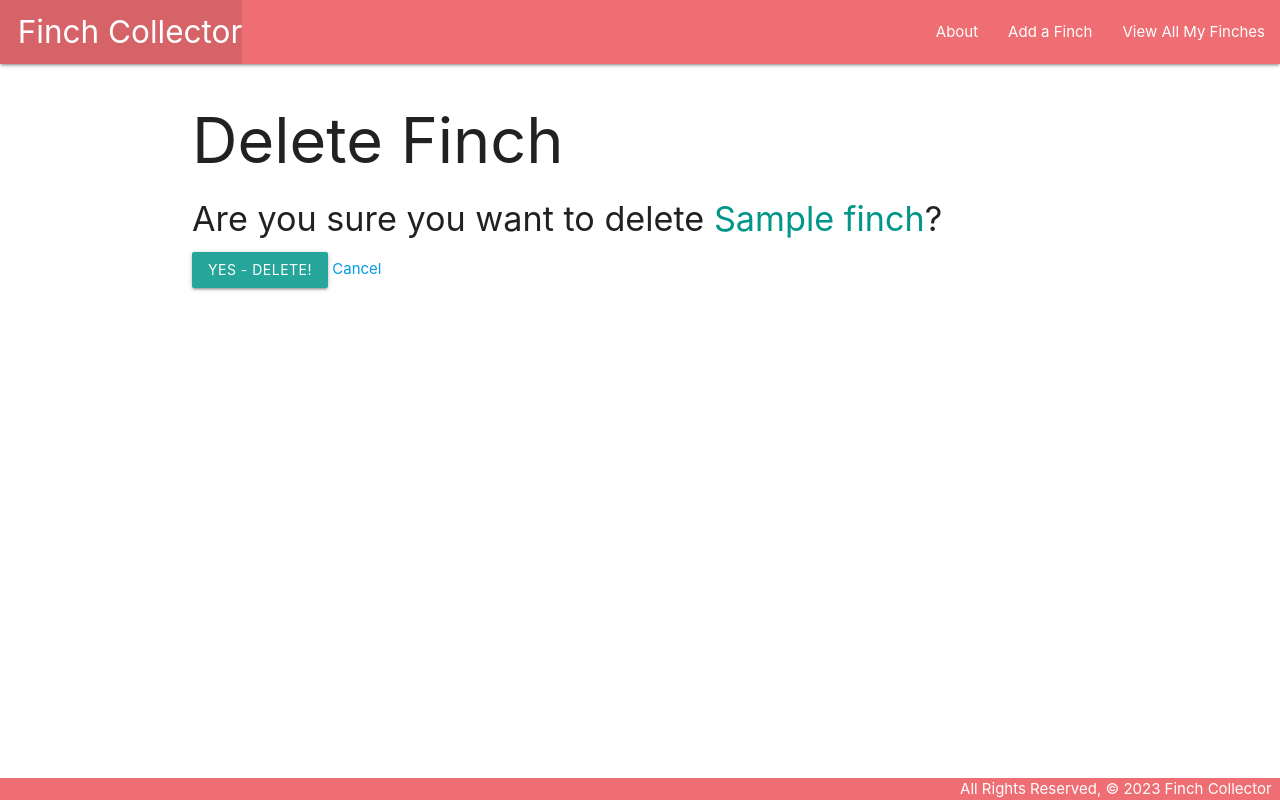
After one commit to guymandev/finchcollector, a Django app: page /finches/1/delete/ in a window 1280 px wide. The commit adds this page. Run offline with Django 3.2, Linux system fonts and the light colour scheme; tables that the repository leaves empty hold one stand-in row (values such as "Sample post").

Commit message:
Day 3 complete

```diff
--- a/main_app/models.py
+++ b/main_app/models.py
@@ -1,4 +1,5 @@
 from django.db import models
+from django.urls import reverse
 
 # Create your models here.
 class Finch(models.Model):
@@ -12,3 +13,6 @@ class Finch(models.Model):
     # no make migrations is necessary.
     def __str__(self):
         return f'{self.name} ({self.id})'
+
+    def get_absolute_url(self):
+        return reverse('detail', kwargs={'finch_id': self.id})
--- a/main_app/templates/base.html
+++ b/main_app/templates/base.html
@@ -15,12 +15,12 @@
     <nav>
       <div class="nav-wrapper">
         <ul>
-          <li><a href="/" class="left brand-logo">&nbsp;&nbsp;Finch Collector</a></li>
+          <li><a href="{% url 'home' %}" class="left brand-logo">&nbsp;&nbsp;Finch Collector</a></li>
         </ul>
         <ul class="right">
-          <li><a href="/about">About</a></li>
-          <!-- new markup below -->
-          <li><a href="/finches">View All My Finches</a></li>
+          <li><a href="{% url 'about' %}">About</a></li>
+          <li><a href="{% url 'finches_create' %}">Add a Finch</a></li>
+          <li><a href="{% url 'index' %}">View All My Finches</a></li>
         </ul>
       </div>
     </nav>
--- a/main_app/templates/finches/detail.html
+++ b/main_app/templates/finches/detail.html
@@ -14,6 +14,10 @@
       <p>Age: Baby Bird</p>
     {% endif %}
   </div>
+  <div class="card-action">
+    <a href="{% url 'finches_update' finch.id %}">Edit</a>
+    <a href="{% url 'finches_delete' finch.id %}">Delete</a>
+  </div>
 </div>
 
 {% endblock %}
--- /dev/null
+++ b/main_app/templates/main_app/finch_confirm_delete.html
@@ -0,0 +1,13 @@
+{% extends 'base.html' %}
+
+{% block content %}
+  <h1>Delete Finch</h1>
+
+  <h4>Are you sure you want to delete <span class="teal-text">{{ object.name }}</span>?</h4>
+
+  <form action="" method="POST">
+    {% csrf_token %}
+    <input type="submit" value="Yes - Delete!" class="btn">
+    <a href="{% url 'detail' finch.id %}">Cancel</a>
+  </form>
+{% endblock %}
--- a/main_app/urls.py
+++ b/main_app/urls.py
@@ -6,4 +6,7 @@ urlpatterns = [
     path('about/', views.about, name='about'),
     path('finches/', views.finches_index, name='index'),
     path('finches/<int:finch_id>/', views.finches_detail, name='detail'),
+    path('finches/create', views.FinchCreate.as_view(), name='finches_create'),
+    path('finches/<int:pk>/update/', views.FinchUpdate.as_view(), name='finches_update'),
+    path('finches/<int:pk>/delete/', views.FinchDelete.as_view(), name='finches_delete'),
 ]
--- a/main_app/views.py
+++ b/main_app/views.py
@@ -1,4 +1,6 @@
 from django.shortcuts import render
+from django.views.generic.edit import CreateView, UpdateView, DeleteView
+
 from .models import Finch
 
 # finches = [
@@ -26,3 +28,15 @@ def finches_detail(request, finch_id):
     return render(request, 'finches/detail.html', {
        'finch': finch
     })
+
+class FinchCreate(CreateView):
+   model = Finch
+   fields = '__all__'
+
+class FinchUpdate(UpdateView):
+    model = Finch
+    fields = ['breed', 'description', 'age']
+
+class FinchDelete(DeleteView):
+   model = Finch
+   success_url = '/finches'
```
Also changed, not shown: main_app/templates/main_app/finch_form.html (added, +19 -0 lines).
